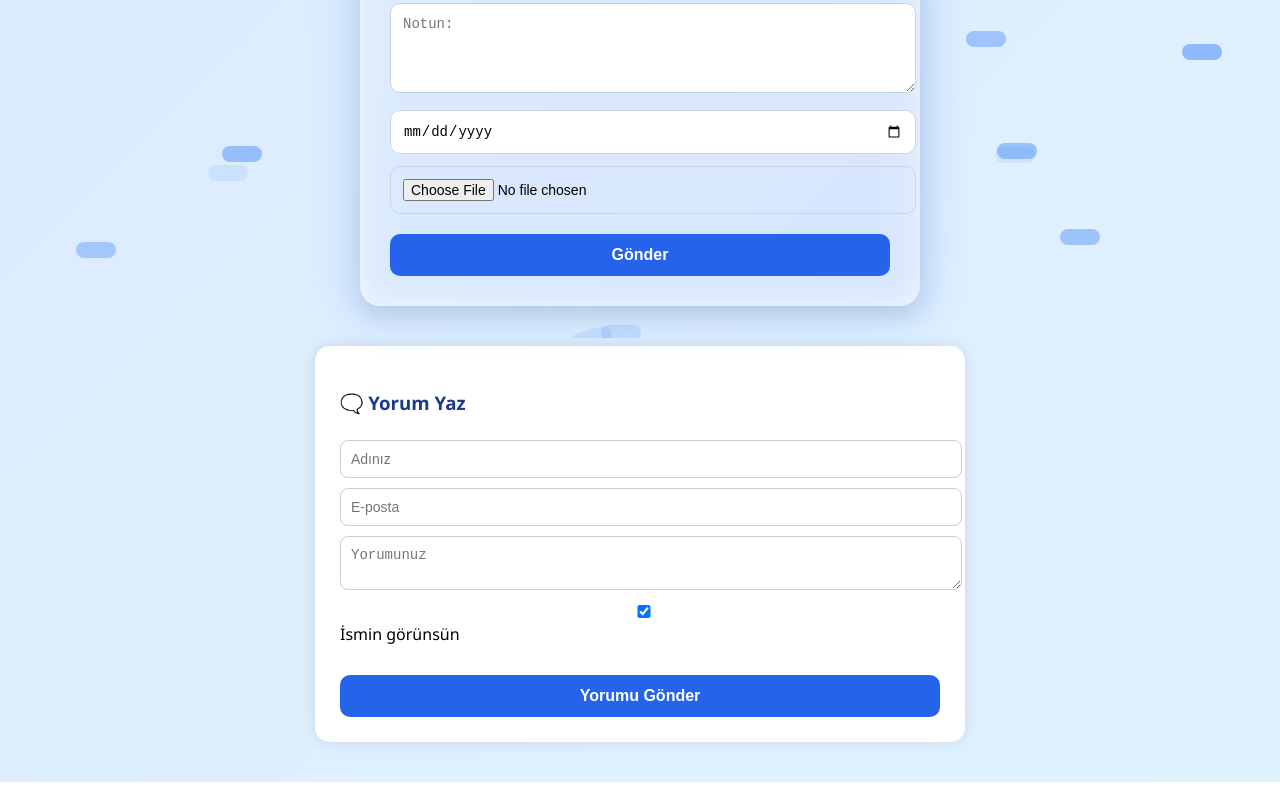
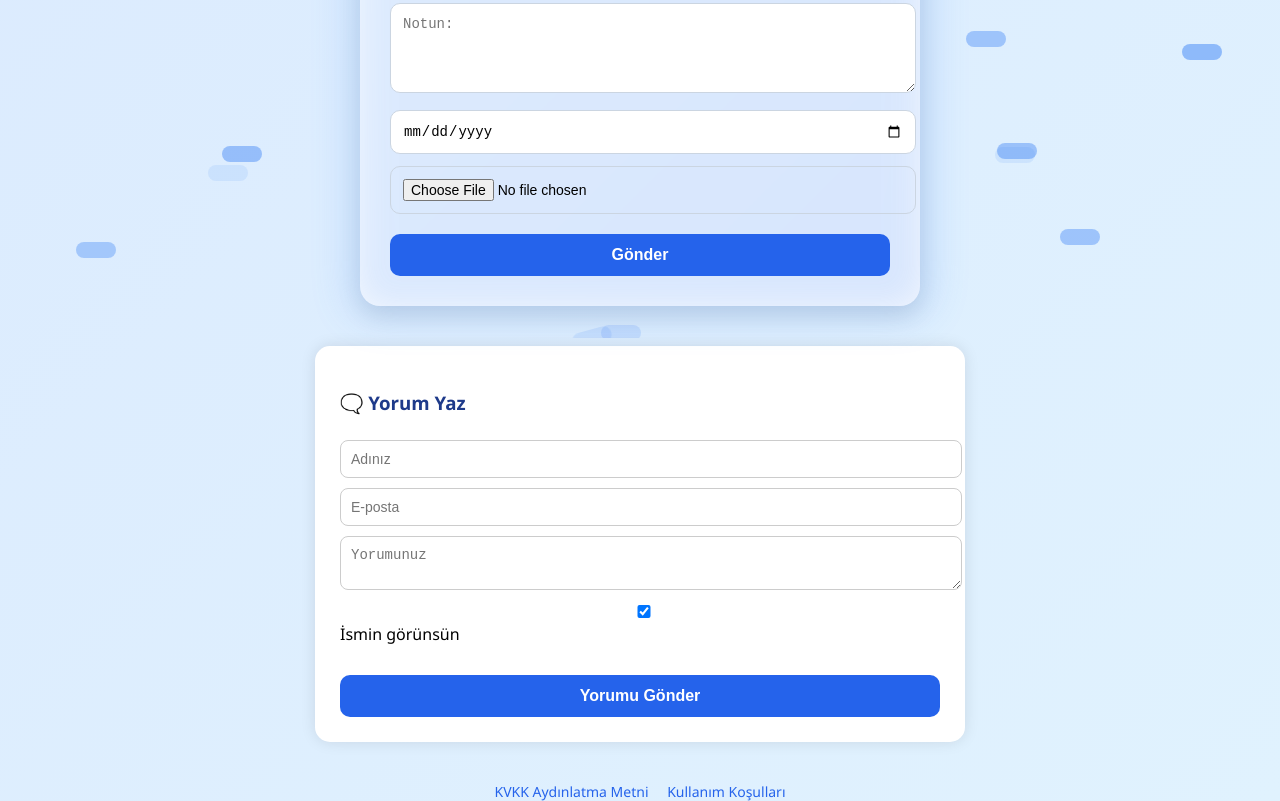
Before and after one commit to botsuspectx/gelecegevideobirak, a website: page public/index.html in a window 1280 px wide. Shown: the part 462-1263 px from the top of the page. Drawn offline with Linux system fonts and the light colour scheme; no server answers.

Commit message:
Update index.html

```diff
--- a/public/index.html
+++ b/public/index.html
@@ -220,6 +220,12 @@
     <div id="yorumlarListesi"></div>
   </div>
 
+  <footer style="text-align: center; margin-top: 40px; font-size: 14px; color: #475569;">
+  <a href="kvkk.html" style="margin-right: 15px; color: #2563eb; text-decoration: none;">KVKK Aydınlatma Metni</a>
+  <a href="kullanim-kosullari.html" style="color: #2563eb; text-decoration: none;">Kullanım Koşulları</a>
+</footer>
+
+
   <script>
     const container = document.getElementById("capsuleContainer");
     for (let i = 0; i < 40; i++) {
```
